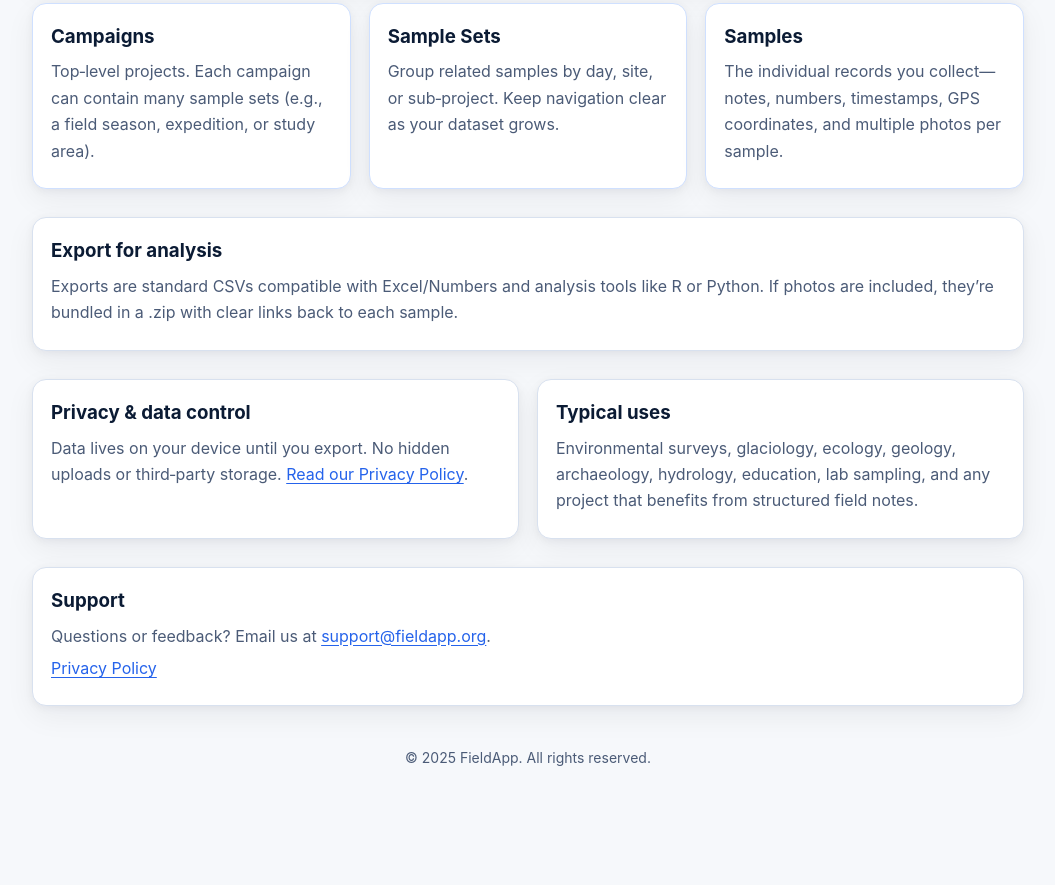
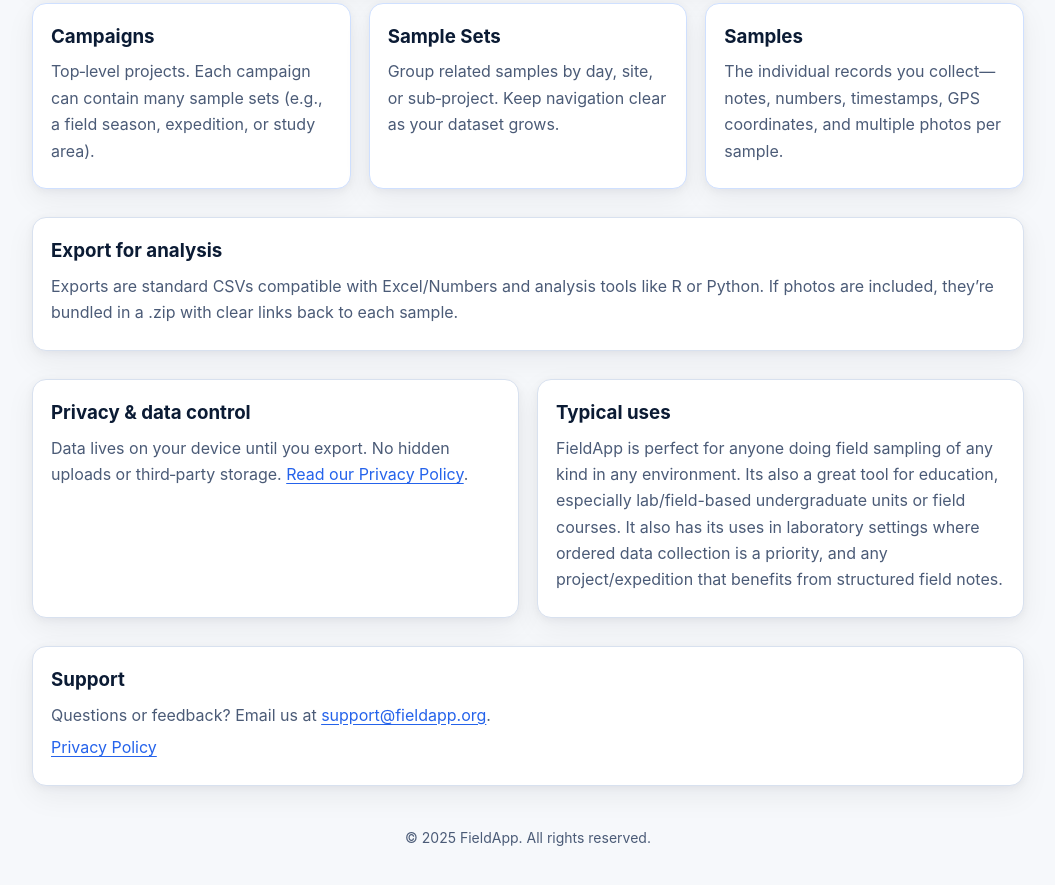
Before and after one commit to chrisjw18/chrisjw18.github.io, a plain HTML site: page index.html in a window 1280 px wide. Shown: the part 910-1795 px from the top of the page, without its empty margins (112-1167 px from the left). Before the commit the page ends 1727 px from the top, so only its background shows below. Drawn offline with Linux system fonts and the light colour scheme.

Commit message:
Update index.html

```diff
--- a/index.html
+++ b/index.html
@@ -92,7 +92,7 @@
       </div>
       <div class="card span-6">
         <h3>Typical uses</h3>
-        <p>Environmental surveys, glaciology, ecology, geology, archaeology, hydrology, education, lab sampling, and any project that benefits from structured field notes.</p>
+        <p>FieldApp is perfect for anyone doing field sampling of any kind in any environment. Its also a great tool for education, especially lab/field-based undergraduate units or field courses. It also has its uses in laboratory settings where ordered data collection is a priority, and any project/expedition that benefits from structured field notes.</p>
       </div>
     </section>
 
```
